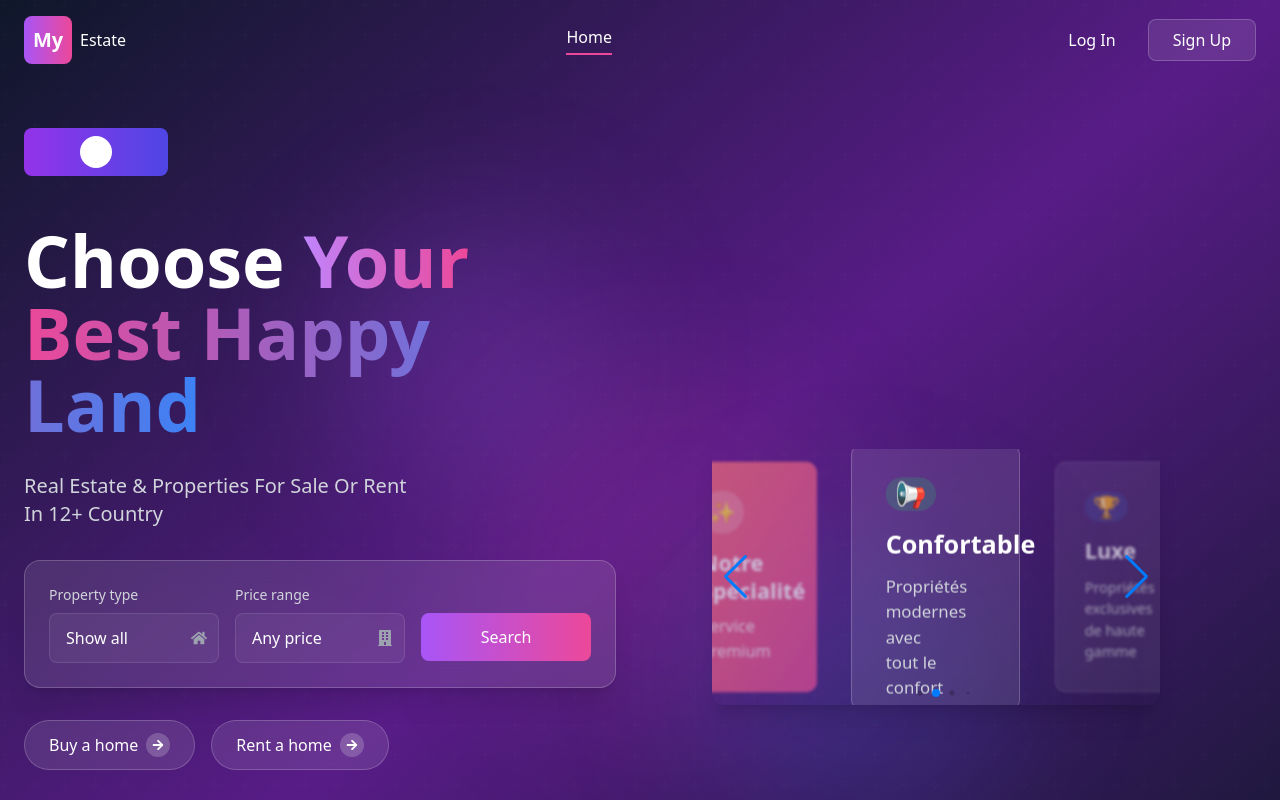
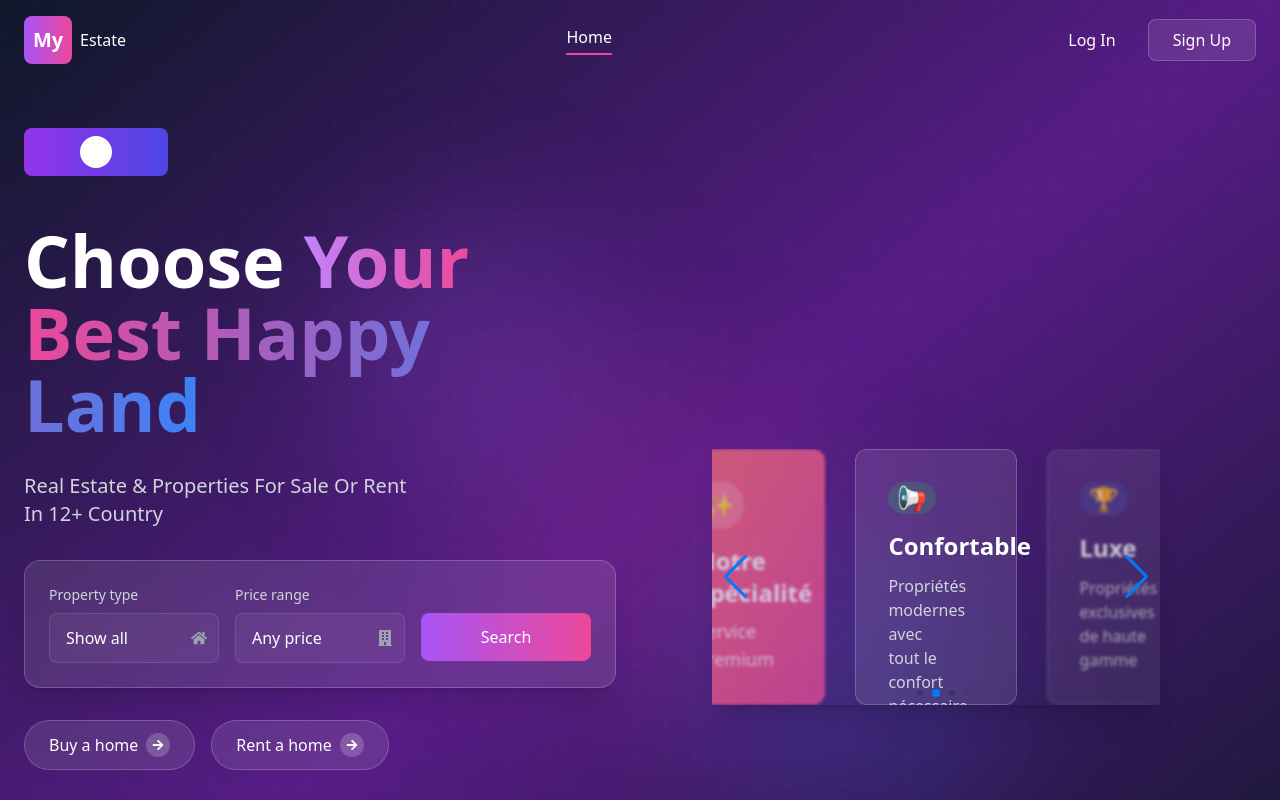
Before and after one commit to MHD707/real-estate-react, a React (Create React App) app: page / in a window 1280 px wide. Shown: the top 800 px of the page. Built offline with nearby package versions, Linux system fonts and the light colour scheme.

Commit message:
better design for carousel and its animation

```diff
--- a/src/components/HeroSection.jsx
+++ b/src/components/HeroSection.jsx
@@ -202,22 +202,14 @@ const HeroSection = () => {
           >
             <Swiper
                 modules={[Navigation, Pagination, Autoplay]}
-                centeredSlides
-                loop
+                loop={true}
+                centeredSlides={true}
+                grabCursor={true}
+                slidesPerView={1.5}
                 spaceBetween={30}
-                grabCursor
-                slidesPerView={1}
                 autoplay={{ delay: 5000, disableOnInteraction: false }}
                 navigation
                 pagination={{ clickable: true, dynamicBullets: true }}
-                effect="coverflow"
-                coverflowEffect={{
-                    rotate: 5,
-                    stretch: 0,
-                    depth: 100,
-                    modifier: 2,
-                    slideShadows: true,
-                }}
                 breakpoints={{
                     640:  { slidesPerView: 1.2 },
                     768:  { slidesPerView: 1.5 },
--- a/src/index.css
+++ b/src/index.css
@@ -1,10 +1,31 @@
+/* index.css */
 @tailwind base;
 @tailwind components;
 @tailwind utilities;
 
-/* index.css */
-.swiper-slide            { transition: all .35s ease; opacity:.4; filter:blur(3px)    saturate(.8); transform:scale(.80) }
+/* --- Swiper Blur & Scale Effect --- */
+.swiper-slide {
+  transition: all 0.5s ease;
+  opacity: 0.3;
+  filter: blur(3px) saturate(0.8);
+  transform: scale(0.85);
+  pointer-events: none;
+}
+
 .swiper-slide-prev,
-.swiper-slide-next       { opacity:.7;  filter:blur(1.5px) saturate(.9); transform:scale(.90) }
-.swiper-slide-active     { opacity:1;   filter:none;                        transform:scale(1.05) }
-.swiper-slide-shadow     { display:none }           /* supprime les ombres par défaut du coverflow */
+.swiper-slide-next {
+  opacity: 0.75;
+  filter: blur(1.5px) saturate(0.95);
+  transform: scale(0.95);
+}
+
+.swiper-slide-active {
+  opacity: 1;
+  filter: none;
+  transform: scale(1.05);
+  pointer-events: auto;
+}
+
+.swiper-slide-shadow {
+  display: none;
+}
```
